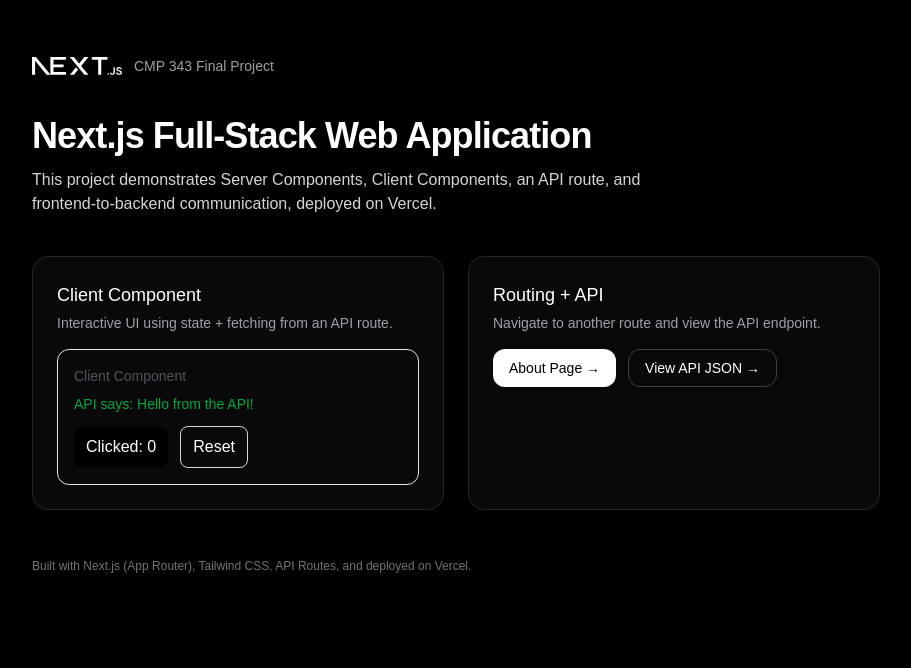
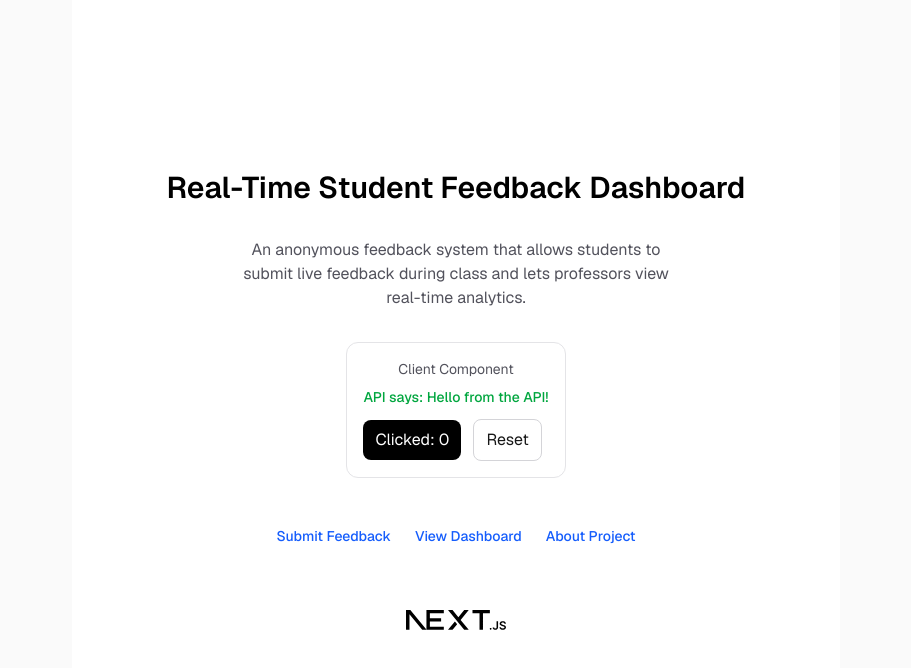
Before and after one commit to dee-ekong704/cmp343-final, a Next.js app: page / in a window 1280 px wide. Shown: the top 668 px of the page, without its empty margins (184-1095 px from the left). Built offline with nearby package versions, Linux system fonts and the light colour scheme.

Commit message:
Update homepage with project theme and navigation links

```diff
--- a/app/page.tsx
+++ b/app/page.tsx
@@ -3,72 +3,56 @@
 
 export default function Home() {
   return (
-    <div className="min-h-screen bg-black text-white">
-      <main className="mx-auto max-w-4xl px-6 py-14">
-        {/* Header */}
-        <div className="flex items-center gap-3">
-          <Image
-            src="/next.svg"
-            alt="Next.js logo"
-            width={90}
-            height={20}
-            className="invert"
-            priority
-          />
-          <span className="text-sm text-zinc-400">CMP 343 Final Project</span>
-        </div>
+    <div className="flex min-h-screen items-center justify-center bg-zinc-50 font-sans dark:bg-black">
+      <main className="flex min-h-screen w-full max-w-3xl flex-col items-center justify-center gap-8 py-32 px-16 bg-white dark:bg-black text-center">
 
-        {/* Title + description */}
-        <h1 className="mt-10 text-4xl font-semibold tracking-tight">
-        Next.js Full-Stack Web Application
+        {/* Title */}
+        <h1 className="text-3xl font-semibold text-black dark:text-zinc-50">
+          Real-Time Student Feedback Dashboard
+        </h1>
 
-        </h1>
-        <p className="mt-3 max-w-2xl text-zinc-300">
-          This project demonstrates Server Components, Client Components, an API
-          route, and frontend-to-backend communication, deployed on Vercel.
+        {/* Description */}
+        <p className="text-zinc-600 dark:text-zinc-400 max-w-md">
+          An anonymous feedback system that allows students to submit live
+          feedback during class and lets professors view real-time analytics.
         </p>
 
-        {/* Cards */}
-        <div className="mt-10 grid gap-6 md:grid-cols-2">
-          <section className="rounded-2xl border border-zinc-800 bg-zinc-950 p-6">
-            <h2 className="text-lg font-medium">Client Component</h2>
-            <p className="mt-1 text-sm text-zinc-400">
-              Interactive UI using state + fetching from an API route.
-            </p>
-            <div className="mt-4">
+        {/* Client-side interactivity */}
         <ClientCounter />
-            </div>
-          </section>
 
-          <section className="rounded-2xl border border-zinc-800 bg-zinc-950 p-6">
-            <h2 className="text-lg font-medium">Routing + API</h2>
-            <p className="mt-1 text-sm text-zinc-400">
-              Navigate to another route and view the API endpoint.
-            </p>
-
-            <div className="mt-4 flex flex-wrap gap-3">
+        {/* Navigation Links — THIS IS STEP 8 */}
+        <div className="flex gap-6 mt-4">
           <a
-                href="/about"
-                className="inline-flex items-center justify-center rounded-xl bg-white px-4 py-2 text-sm font-medium text-black hover:opacity-90"
+            href="/submit"
+            className="text-sm font-medium text-blue-600 hover:underline"
           >
-                About Page →
+            Submit Feedback
           </a>
 
           <a
-                href="/api/hello"
-                className="inline-flex items-center justify-center rounded-xl border border-zinc-700 px-4 py-2 text-sm font-medium text-white hover:bg-zinc-900"
+            href="/dashboard"
+            className="text-sm font-medium text-blue-600 hover:underline"
           >
-                View API JSON →
+            View Dashboard
+          </a>
+
+          <a
+            href="/about"
+            className="text-sm font-medium text-blue-600 hover:underline"
+          >
+            About Project
           </a>
         </div>
-          </section>
-        </div>
 
-        {/* Footer */}
-        <p className="mt-12 text-xs text-zinc-500">
-          Built with Next.js (App Router), Tailwind CSS, API Routes, and deployed
-          on Vercel.
-        </p>
+        {/* Logo (optional, harmless) */}
+        <Image
+          className="dark:invert mt-8"
+          src="/next.svg"
+          alt="Next.js logo"
+          width={100}
+          height={20}
+          priority
+        />
       </main>
     </div>
   );
```
Lines whose indentation alone changed are shown as unchanged.
